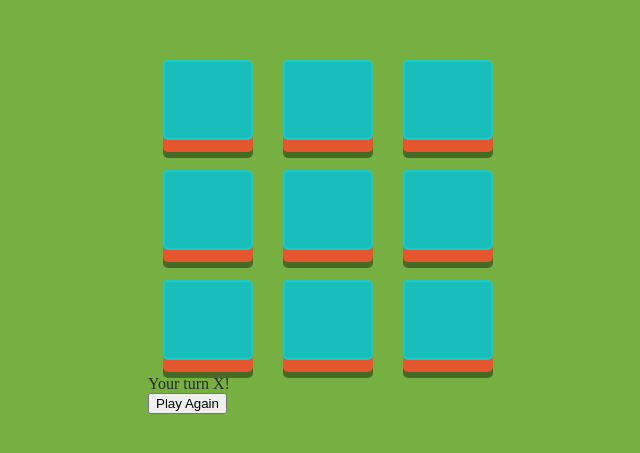
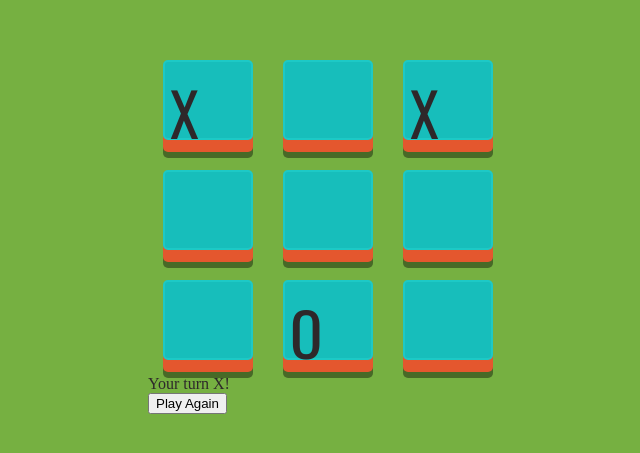
Before and after one commit to GeoSauer/Tic-Tac-Geo, a React (Create React App) app: page / in a window 1280 px wide. Shown: the part 179-632 px from the top of the page, without its empty margins (320-960 px from the left). Built offline with nearby package versions, Linux system fonts and the light colour scheme.

Commit message:
add more clicky context so clicks only register when they should

```diff
--- a/src/components/Board.jsx
+++ b/src/components/Board.jsx
@@ -8,7 +8,7 @@ export default function Board() {
   return (
     <div className="board">
       {board.map((box, index) => (
-        <Box key={index} {...{ box }} />
+        <Box key={index} {...{ box }} {...{ index }} />
       ))}
     </div>
   );
--- a/src/components/Box.jsx
+++ b/src/components/Box.jsx
@@ -1,15 +1,17 @@
 import { useGameContext } from '../context/GameContext';
 import './Box.css';
 
-export default function Box({ box }) {
+export default function Box({ box, index }) {
   const { currentPlayer, setCurrentPlayer, board, setBoard, isActive } = useGameContext();
 
-  function clickHandler() {
-    console.log('wow what a click!');
-  }
+  const clickHandler = (space, content) => {
+    if (box.content !== '') return;
+    if (!isActive) return;
+    console.log('wow what a click!', index);
+  };
 
   return (
-    <div className="btn" onClick={clickHandler}>
+    <div className="btn" onClick={() => clickHandler()}>
       {box.content}
     </div>
   );
--- a/src/context/GameContext.jsx
+++ b/src/context/GameContext.jsx
@@ -5,14 +5,14 @@ const GameContext = createContext();
 const GameProvider = ({ children }) => {
   const [currentPlayer, setCurrentPlayer] = useState('X');
   const [board, setBoard] = useState([
-    { space: 0, content: '' },
+    { space: 0, content: 'X' },
     { space: 1, content: '' },
-    { space: 2, content: '' },
+    { space: 2, content: 'X' },
     { space: 3, content: '' },
     { space: 4, content: '' },
     { space: 5, content: '' },
     { space: 6, content: '' },
-    { space: 7, content: '' },
+    { space: 7, content: 'O' },
     { space: 8, content: '' },
   ]);
   const [gameMessage, setGameMessage] = useState('Your turn X!');
```
